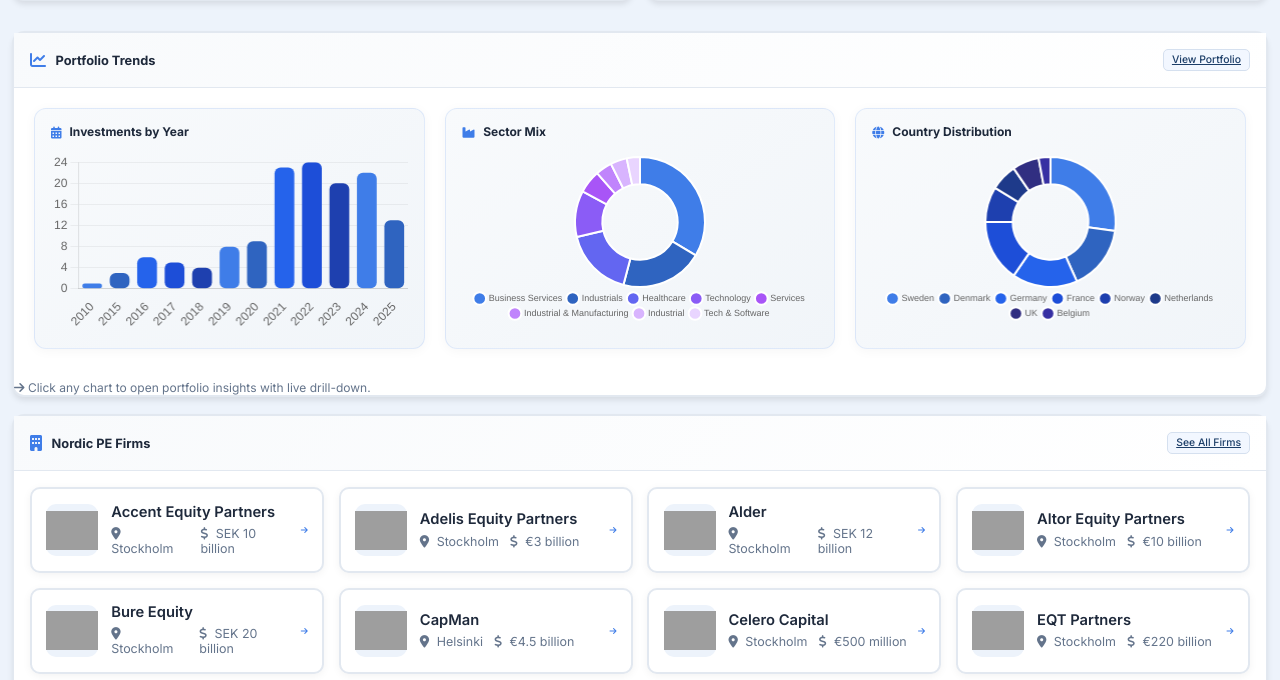
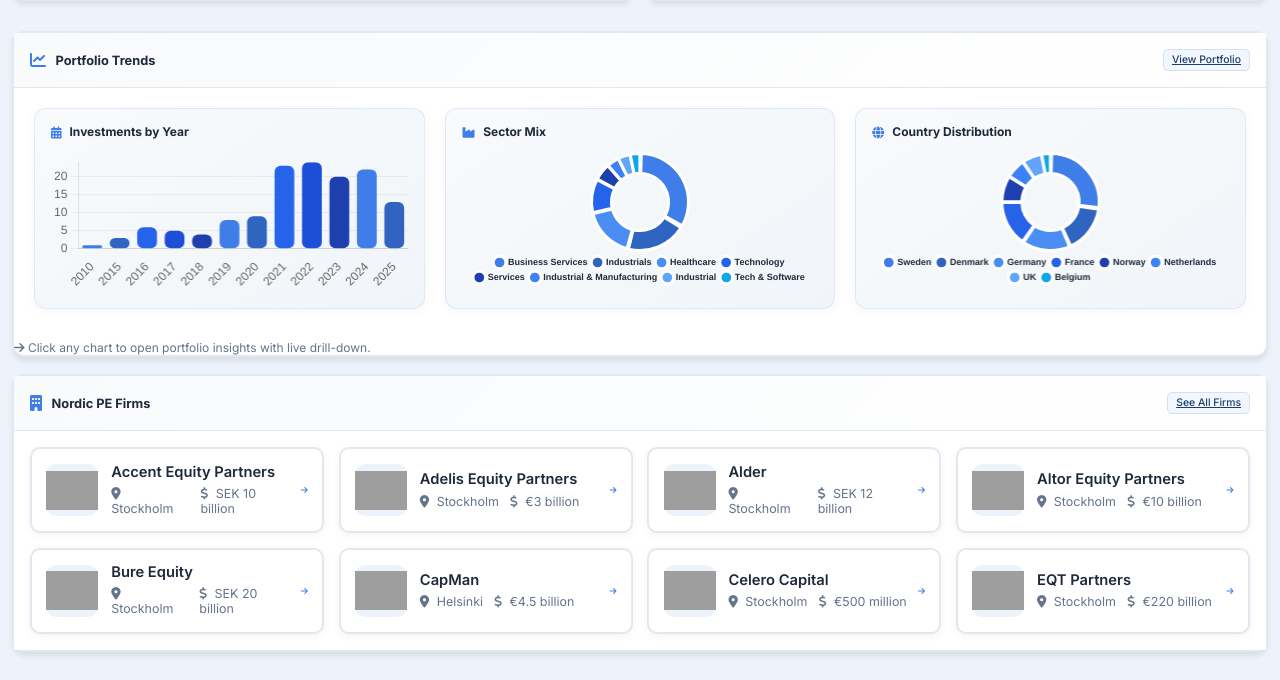
Before and after one commit to EdoardoHahnel/Portfolio-website, a Flask app: page / in a window 1280 px wide. Shown: the part 1573-2253 px from the top of the page. Run offline with Flask 3, Linux system fonts and the light colour scheme; grey boxes are pictures that could not be loaded.

Commit message:
Dashboard: aligned pie charts with portfolio, responsive chart layout, removed forum dark mode
Made-with: Cursor

```diff
--- a/static/dashboard.js
+++ b/static/dashboard.js
@@ -306,6 +306,13 @@ async function loadActiveFundraising() {
 }
 
 // ===== PORTFOLIO TRENDS =====
+// Shared with portfolio.js – identical format for circle charts
+const DASHBOARD_CHART_COLORS = [
+    '#3f7de8', '#2f64c0', '#4a8ef4', '#2563eb',
+    '#1e40af', '#3b82f6', '#60a5fa', '#0ea5e9',
+    '#0284c7', '#0369a1'
+];
+
 let trendsYearChartInstance = null;
 let trendsSectorChartInstance = null;
 let trendsCountryChartInstance = null;
@@ -411,28 +418,72 @@ function createTrendsSectorChart(labels, values) {
     if (!ctx || typeof Chart === 'undefined') return;
     if (trendsSectorChartInstance) trendsSectorChartInstance.destroy();
     if (!labels.length || !values.length) return;
-    const palette = ['#3f7de8', '#2f64c0', '#6366f1', '#8b5cf6', '#a855f7', '#c084fc', '#d8b4fe', '#e9d5ff'];
     trendsSectorChartInstance = new Chart(ctx, {
         type: 'doughnut',
         data: {
             labels: labels,
             datasets: [{
                 data: values,
-                backgroundColor: labels.map((_, i) => palette[i % palette.length]),
-                borderWidth: 2,
-                borderColor: '#fff'
+                backgroundColor: labels.map((_, i) => DASHBOARD_CHART_COLORS[i % DASHBOARD_CHART_COLORS.length]),
+                borderWidth: 3,
+                borderColor: '#ffffff',
+                hoverBorderWidth: 4,
+                hoverBorderColor: '#ffffff',
+                hoverOffset: 6
             }]
         },
         options: {
             responsive: true,
             maintainAspectRatio: false,
             cutout: '58%',
-            layout: { padding: { top: 4, right: 4, bottom: 4, left: 4 } },
+            spacing: 2,
+            onClick: (event, elements, chart) => {
+                if (!elements || elements.length === 0) return;
+                const index = elements[0].index;
+                const sector = chart.data.labels[index];
+                window.location.href = `/portfolio-insights?chart=sector&value=${encodeURIComponent(String(sector))}`;
+            },
+            onHover: (event, elements) => {
+                if (event?.native?.target) {
+                    event.native.target.style.cursor = elements?.length ? 'pointer' : 'default';
+                }
+            },
+            animation: {
+                animateRotate: true,
+                animateScale: true,
+                duration: 800,
+                easing: 'easeOutQuart'
+            },
             plugins: {
                 legend: {
                     position: 'bottom',
-                    align: 'center',
-                    labels: { boxWidth: 10, font: { size: 9 }, padding: 6, usePointStyle: true }
+                    labels: {
+                        boxWidth: 8,
+                        padding: 6,
+                        font: { size: 9, weight: '600' },
+                        usePointStyle: true,
+                        pointStyle: 'circle',
+                        color: '#1e293b'
+                    }
+                },
+                tooltip: {
+                    backgroundColor: 'rgba(31, 41, 55, 0.96)',
+                    padding: 12,
+                    titleFont: { size: 12, weight: 'bold' },
+                    bodyFont: { size: 11 },
+                    borderColor: '#3f7de8',
+                    borderWidth: 1,
+                    cornerRadius: 8,
+                    displayColors: true,
+                    boxPadding: 4,
+                    callbacks: {
+                        label: function(context) {
+                            const value = context.parsed;
+                            const total = context.dataset.data.reduce((a, b) => a + b, 0);
+                            const pct = ((value / total) * 100).toFixed(1);
+                            return ` ${context.label}: ${value} (${pct}%)`;
+                        }
+                    }
                 }
             }
         }
@@ -444,28 +495,72 @@ function createTrendsCountryChart(labels, values) {
     if (!ctx || typeof Chart === 'undefined') return;
     if (trendsCountryChartInstance) trendsCountryChartInstance.destroy();
     if (!labels.length || !values.length) return;
-    const palette = ['#3f7de8', '#2f64c0', '#2563eb', '#1d4ed8', '#1e40af', '#1e3a8a', '#312e81', '#3730a3'];
     trendsCountryChartInstance = new Chart(ctx, {
         type: 'doughnut',
         data: {
             labels: labels,
             datasets: [{
                 data: values,
-                backgroundColor: labels.map((_, i) => palette[i % palette.length]),
-                borderWidth: 2,
-                borderColor: '#fff'
+                backgroundColor: labels.map((_, i) => DASHBOARD_CHART_COLORS[i % DASHBOARD_CHART_COLORS.length]),
+                borderWidth: 3,
+                borderColor: '#ffffff',
+                hoverBorderWidth: 4,
+                hoverBorderColor: '#ffffff',
+                hoverOffset: 6,
+                spacing: 2
             }]
         },
         options: {
             responsive: true,
             maintainAspectRatio: false,
             cutout: '58%',
-            layout: { padding: { top: 4, right: 4, bottom: 4, left: 4 } },
+            onClick: (event, elements, chart) => {
+                if (!elements || elements.length === 0) return;
+                const index = elements[0].index;
+                const market = chart.data.labels[index];
+                window.location.href = `/portfolio-insights?chart=country&value=${encodeURIComponent(String(market))}`;
+            },
+            onHover: (event, elements) => {
+                if (event?.native?.target) {
+                    event.native.target.style.cursor = elements?.length ? 'pointer' : 'default';
+                }
+            },
+            animation: {
+                animateRotate: true,
+                animateScale: true,
+                duration: 800,
+                easing: 'easeOutQuart'
+            },
             plugins: {
                 legend: {
                     position: 'bottom',
-                    align: 'center',
-                    labels: { boxWidth: 10, font: { size: 9 }, padding: 6, usePointStyle: true }
+                    labels: {
+                        boxWidth: 8,
+                        padding: 6,
+                        font: { size: 9, weight: '600' },
+                        usePointStyle: true,
+                        pointStyle: 'circle',
+                        color: '#1e293b'
+                    }
+                },
+                tooltip: {
+                    backgroundColor: 'rgba(31, 41, 55, 0.96)',
+                    padding: 12,
+                    titleFont: { size: 12, weight: 'bold' },
+                    bodyFont: { size: 11 },
+                    borderColor: '#3f7de8',
+                    borderWidth: 1,
+                    cornerRadius: 8,
+                    displayColors: true,
+                    boxPadding: 4,
+                    callbacks: {
+                        label: function(context) {
+                            const value = context.parsed;
+                            const total = context.dataset.data.reduce((a, b) => a + b, 0);
+                            const pct = ((value / total) * 100).toFixed(1);
+                            return ` ${context.label}: ${value} (${pct}%)`;
+                        }
+                    }
                 }
             }
         }
--- a/templates/dashboard.html
+++ b/templates/dashboard.html
@@ -9,7 +9,7 @@
 .trends-section .content-card-body { padding: 1.25rem; }
 .trends-grid {
     display: grid;
-    grid-template-columns: repeat(auto-fit, minmax(280px, 1fr));
+    grid-template-columns: repeat(3, minmax(0, 1fr));
     gap: 1.25rem;
 }
 .trends-chart-card {
@@ -20,6 +20,8 @@
     border: 1px solid rgba(63, 125, 232, 0.12);
     box-shadow: 0 2px 12px rgba(0,0,0,0.04);
     transition: transform 0.2s, box-shadow 0.2s;
+    min-width: 0;
+    overflow: hidden;
 }
 .trends-chart-card:hover {
     transform: translateY(-2px);
@@ -43,13 +45,29 @@
 .trends-chart-title i { color: var(--primary-color, #3f7de8); }
 .trends-chart-container {
     position: relative;
-    height: 180px;
     width: 100%;
-    min-height: 0;
+    min-height: 140px;
+    height: 140px;
 }
-.trends-chart-container canvas { max-height: 180px !important; }
-@media (max-width: 768px) {
+.trends-chart-container canvas {
+    max-height: 140px !important;
+    width: 100% !important;
+    height: auto !important;
+}
+@media (max-width: 900px) {
     .trends-grid { grid-template-columns: 1fr; }
+    .trends-chart-container {
+        min-height: 180px;
+        height: 180px;
+    }
+    .trends-chart-container canvas { max-height: 180px !important; }
+}
+@media (max-width: 480px) {
+    .trends-chart-container {
+        min-height: 200px;
+        height: 200px;
+    }
+    .trends-chart-container canvas { max-height: 200px !important; }
 }
 </style>
 {% endblock %}
```
Also changed, not shown: static/forum.css (+0 -62 lines).
